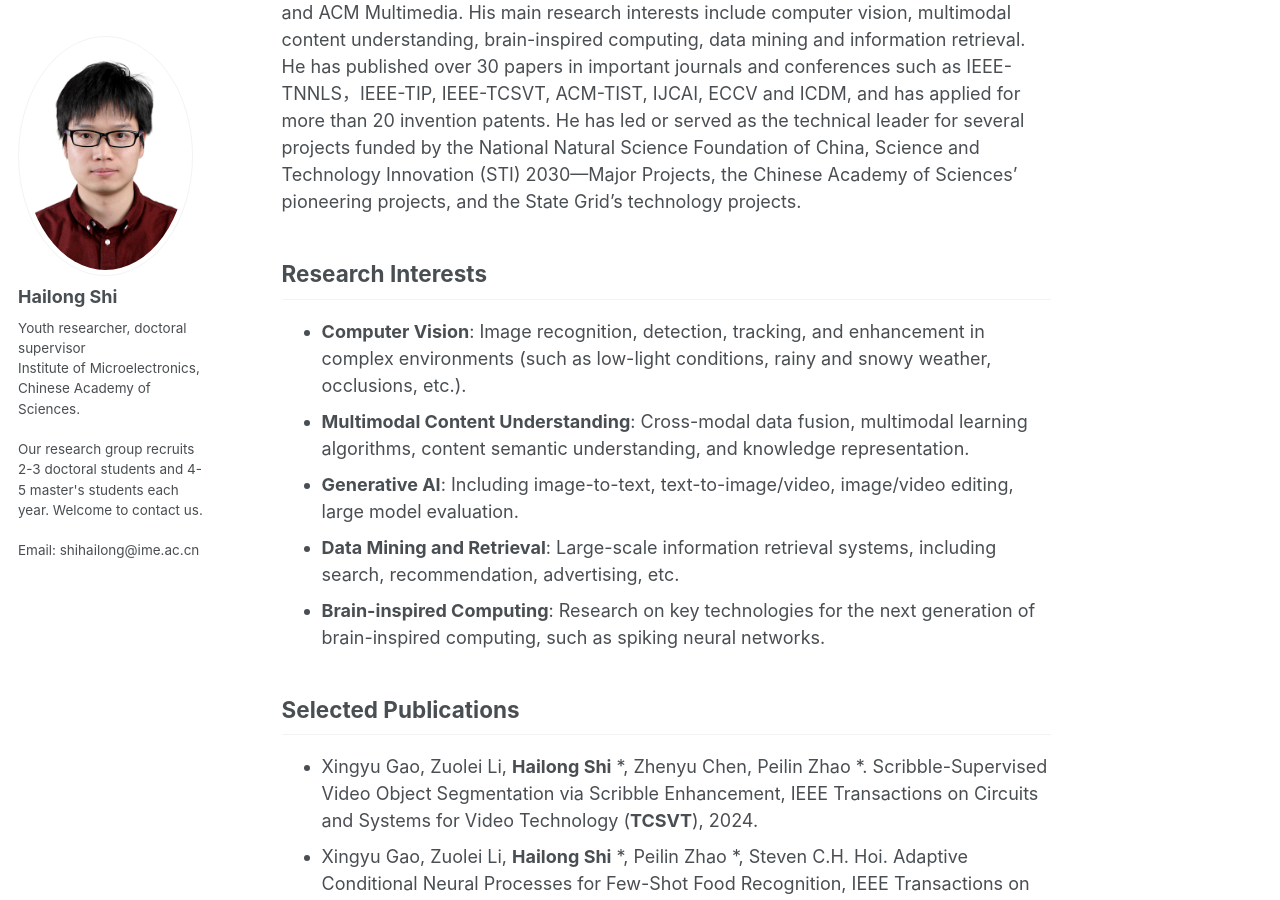
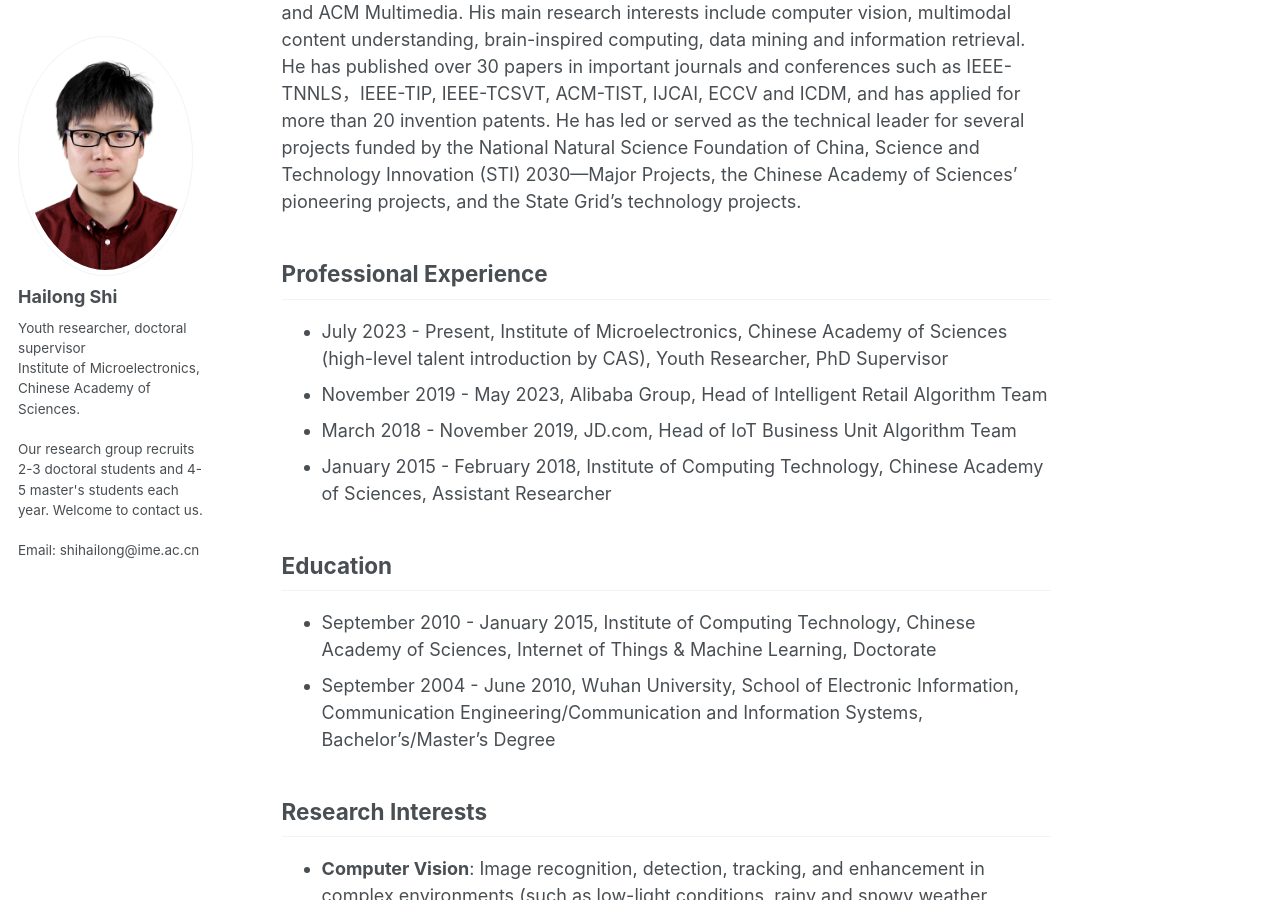
Before and after one commit to shihailong2023/shihailong2023.github.io, a Jekyll site: the page built from _pages/about.md, in a window 1280 px wide and 900 px high, scrolled down 465 px. Built offline with Jekyll 4.4.1, drawn with Linux system fonts in a browser that asks for light colours; some of the changed text lies outside the part shown.

Commit message:
Update about.md

```diff
--- a/_pages/about.md
+++ b/_pages/about.md
@@ -14,6 +14,16 @@ This is Hailong Shi’s personal homepage.
 ## Short Introduction
 **Hailong Shi**, Ph.D., a youth researcher at the Institute of Microelectronics, Chinese Academy of Sciences, doctoral supervisor, and a high-level talent introduced by the Chinese Academy of Sciences. He has previously held positions at the Institute of Computing Technology, Chinese Academy of Sciences, JD.com, and Alibaba. He serves as a peer reviewer for the National Natural Science Foundation of China and is a reviewer for international journals and conferences such as IEEE TNNLS, ACM TOMM, AAAI, IJCAI, and ACM Multimedia. His main research interests include computer vision, multimodal content understanding, brain-inspired computing, data mining and information retrieval. He has published over 30 papers in important journals and conferences such as IEEE-TNNLS，IEEE-TIP, IEEE-TCSVT, ACM-TIST, IJCAI, ECCV and ICDM, and has applied for more than 20 invention patents. He has led or served as the technical leader for several projects funded by the National Natural Science Foundation of China, Science and Technology Innovation (STI) 2030—Major Projects, the Chinese Academy of Sciences' pioneering projects, and the State Grid's technology projects.
 
+
+## Professional Experience
+* July 2023 - Present, Institute of Microelectronics, Chinese Academy of Sciences (high-level talent introduction by CAS), Youth Researcher, PhD Supervisor
+* November 2019 - May 2023, Alibaba Group, Head of Intelligent Retail Algorithm Team
+* March 2018 - November 2019, JD.com, Head of IoT Business Unit Algorithm Team
+* January 2015 - February 2018, Institute of Computing Technology, Chinese Academy of Sciences, Assistant Researcher
+
+## Education
+* September 2010 - January 2015, Institute of Computing Technology, Chinese Academy of Sciences, Internet of Things & Machine Learning, Doctorate
+* September 2004 - June 2010, Wuhan University, School of Electronic Information, Communication Engineering/Communication and Information Systems, Bachelor's/Master's Degree
 
 ## Research Interests
 * **Computer Vision**: Image recognition, detection, tracking, and enhancement in complex environments (such as low-light conditions, rainy and snowy weather, occlusions, etc.).
@@ -32,3 +42,8 @@ This is Hailong Shi’s personal homepage.
 * Huan Li, **Hailong Shi** *, Xingyu Gao *. A Coarse-To-Fine Fusion Network for Event-Based Image Deblurring, The 33rd International Joint Conference on Artificial Intelligence (**IJCAI 2024**), Jeju, South Korea, 3th-9th August, 2024.
 * Luo Ji#, Jiayu Mao#, **Hailong Shi** *, Qian Li, Hongxia Yang. An Adaptive Framework of Geographical Group-Specific Network on O2O Recommendation, The 46th European Conference on Information Retrieval (**ECIR2024**), Glasgow, Scotland, 24th-28th March, 2024.
 * Wanjin Feng, **Hailong Shi**, Peilin Zhao, Xingyu Gao. Mixtron: Bandit Online Multiclass Prediction with Implicit Feedback, International Conference on Data Mining (**ICDM2023**), Shanghai, China, 1th-4th December, 2023.
+
+
+## Graduate Admissions
+* The team recruits 2-3 doctoral students and 4-5 master's students each year, and occasionally recruits students for joint training programs. For inquiries, please contact: shihailong@ime.ac.cn.
+* The team maintains close ties with the industry, and outstanding students have the opportunity to intern at major companies such as Microsoft, Tencent, Alibaba, Meituan, JD.com, and Kuaishou. Doctoral students with good results may have the opportunity to study abroad.
```
